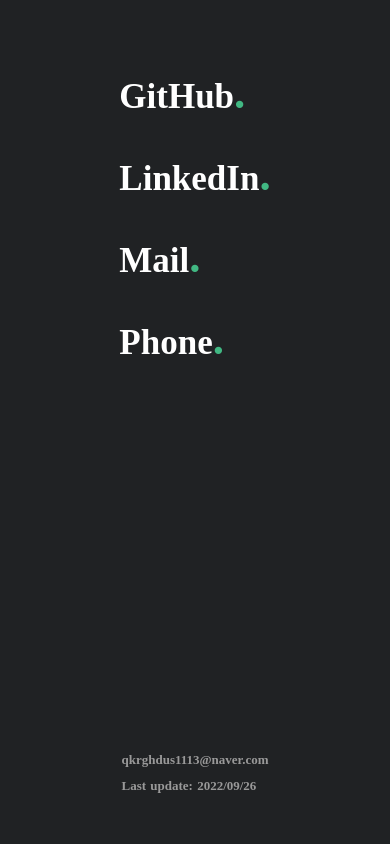
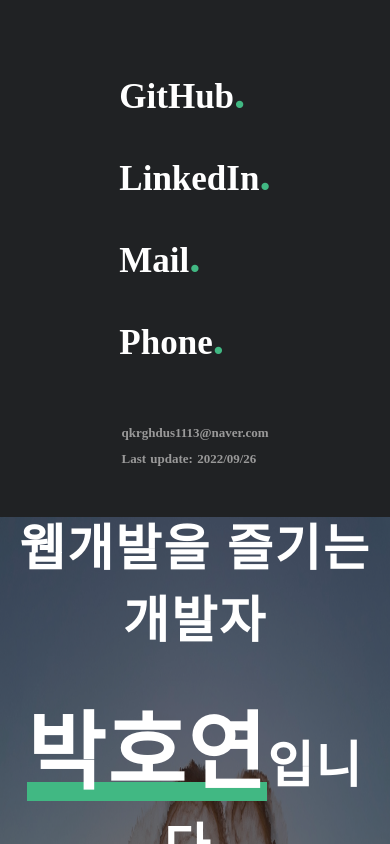
Before and after one commit to mercuryPark/VuePortFolio, a Nuxt app: page / in a window 390 px wide. Shown: the top 844 px of the page. Built offline with nearby package versions, Linux system fonts and the light colour scheme; a web font is replaced by a local one.

Commit message:
19:54 update

```diff
--- a/assets/common.css
+++ b/assets/common.css
@@ -26,7 +26,7 @@
     }
     #share{
         width: 100vw !important;
-    height: 80%;
+    height: 80% !important;
     row-gap: 30px;
     }
     #introduce,
```
